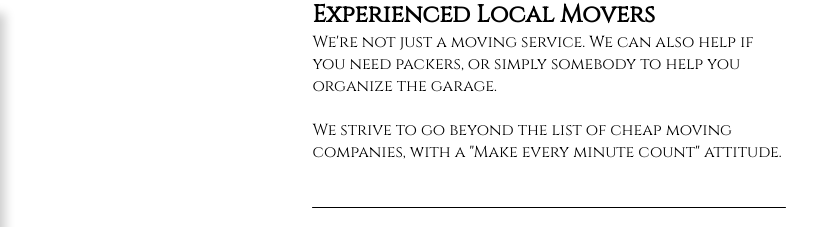
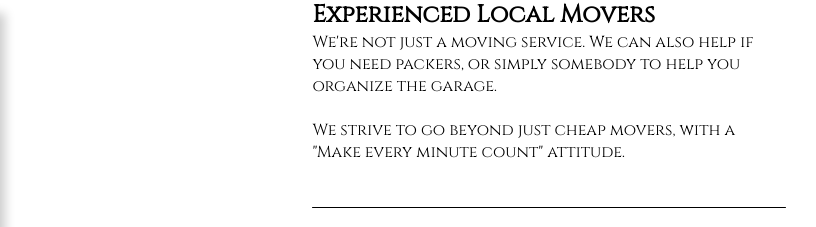
Before and after one commit to Jahazielvaz/utahlocalmovers, a website: page public/index.html in a window 1280 px wide. Shown: the part 131-358 px from the top of the page, 464-1280 px from the left. Drawn offline with Linux system fonts and the light colour scheme; some packages are replaced by stand-ins of ours.

Commit message:
new keyword optimized

```diff
--- a/public/index.html
+++ b/public/index.html
@@ -41,7 +41,7 @@
       <section id="value-prop-section" class="container-sections">
         <h1 class="value-props title-one">Experienced Local Movers</h1>
         <p>We're not just a moving service. We can also help if you need packers, or simply somebody to help you organize the garage.</p><br>
-        <p>We strive to go beyond the list of cheap moving companies, with a "Make every minute count" attitude.</p><br>
+        <p>We strive to go beyond just cheap movers, with a "Make every minute count" attitude.</p><br>
         <br><hr><br>
 
         <h2 class="value-props title-two">How It Works</h2>
```
